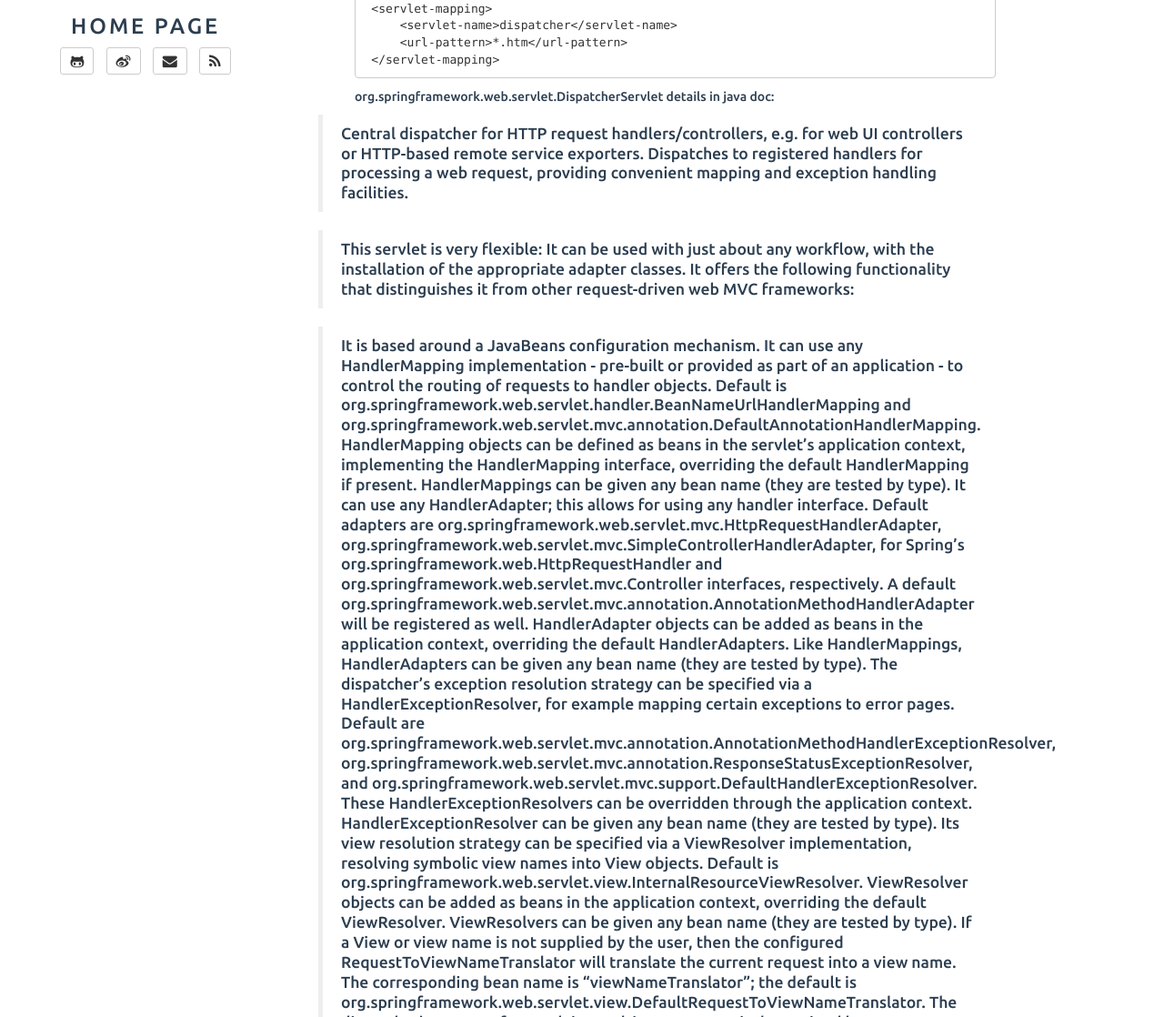
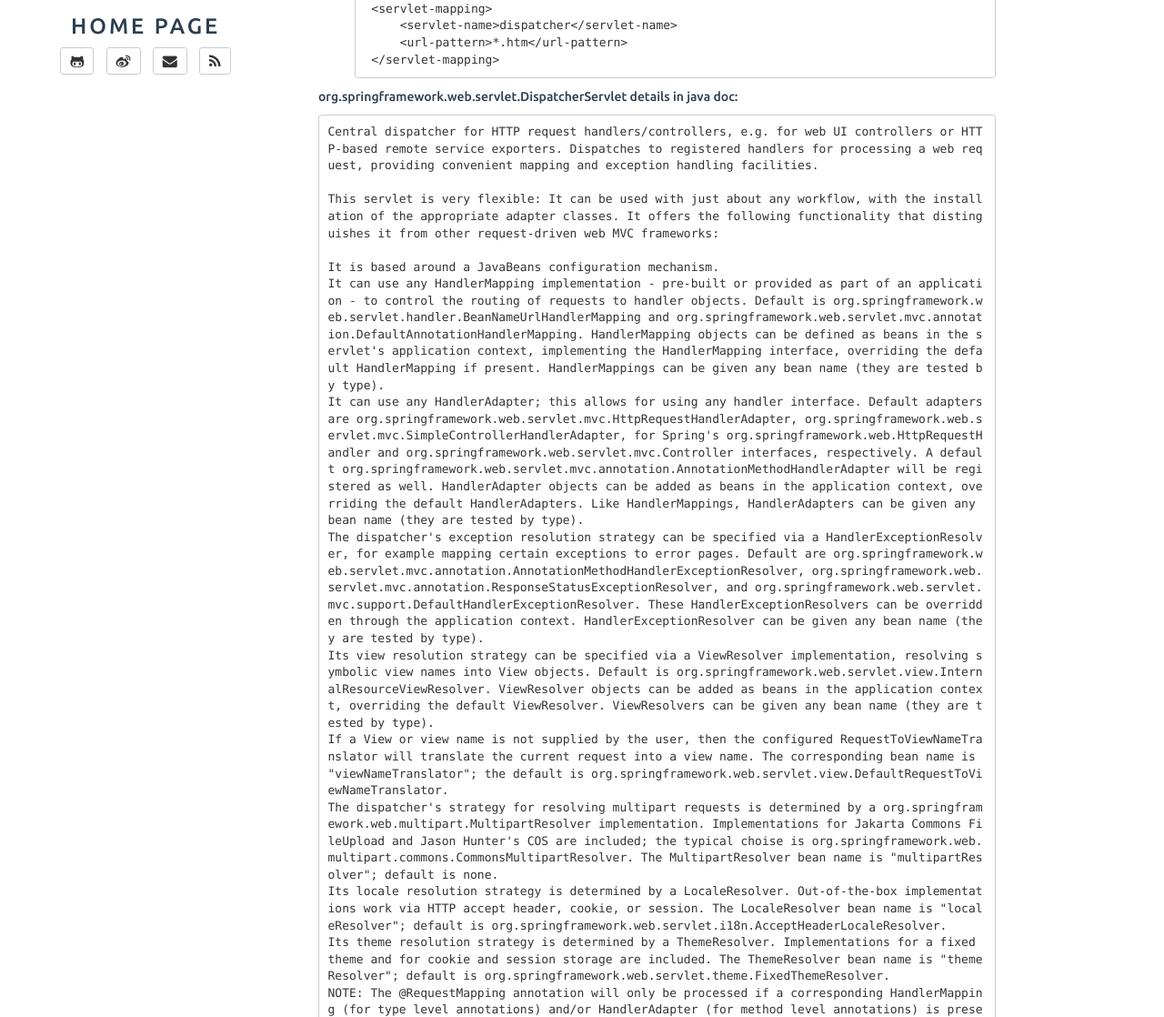
Before and after one commit to jane110511/jane110511.github.io, a Jekyll site: the page built from _posts/2014-02-26-spring3mvc.md, in a window 1280 px wide and 1400 px high, cut to the strip 282-1400 px from the top of the window. Shown: the whole strip at 91% size. Built offline with Jekyll 4.4.1, drawn with Linux system fonts in a browser that asks for light colours; Markdown is read by kramdown in place of the engine named in the settings; some of the changed lines change nothing that is shown; some of the changed text lies outside the part shown.

Commit message:
Update 2014-02-26-spring3mvc.md

````diff
--- a/_posts/2014-02-26-spring3mvc.md
+++ b/_posts/2014-02-26-spring3mvc.md
@@ -17,24 +17,27 @@ config it in web.xml:
 		<url-pattern>*.htm</url-pattern>
 	</servlet-mapping>
 ```
+
 org.springframework.web.servlet.DispatcherServlet details in java doc:
 
+```
+Central dispatcher for HTTP request handlers/controllers, e.g. for web UI controllers or HTTP-based remote service exporters. Dispatches to registered handlers for processing a web request, providing convenient mapping and exception handling facilities.
 
-> Central dispatcher for HTTP request handlers/controllers, e.g. for web UI controllers or HTTP-based remote service exporters. Dispatches to registered handlers for processing a web request, providing convenient mapping and exception handling facilities.
+This servlet is very flexible: It can be used with just about any workflow, with the installation of the appropriate adapter classes. It offers the following functionality that distinguishes it from other request-driven web MVC frameworks:
 
-> This servlet is very flexible: It can be used with just about any workflow, with the installation of the appropriate adapter classes. It offers the following functionality that distinguishes it from other request-driven web MVC frameworks:
+It is based around a JavaBeans configuration mechanism.
+It can use any HandlerMapping implementation - pre-built or provided as part of an application - to control the routing of requests to handler objects. Default is org.springframework.web.servlet.handler.BeanNameUrlHandlerMapping and org.springframework.web.servlet.mvc.annotation.DefaultAnnotationHandlerMapping. HandlerMapping objects can be defined as beans in the servlet's application context, implementing the HandlerMapping interface, overriding the default HandlerMapping if present. HandlerMappings can be given any bean name (they are tested by type).
+It can use any HandlerAdapter; this allows for using any handler interface. Default adapters are org.springframework.web.servlet.mvc.HttpRequestHandlerAdapter, org.springframework.web.servlet.mvc.SimpleControllerHandlerAdapter, for Spring's org.springframework.web.HttpRequestHandler and org.springframework.web.servlet.mvc.Controller interfaces, respectively. A default org.springframework.web.servlet.mvc.annotation.AnnotationMethodHandlerAdapter will be registered as well. HandlerAdapter objects can be added as beans in the application context, overriding the default HandlerAdapters. Like HandlerMappings, HandlerAdapters can be given any bean name (they are tested by type).
+The dispatcher's exception resolution strategy can be specified via a HandlerExceptionResolver, for example mapping certain exceptions to error pages. Default are org.springframework.web.servlet.mvc.annotation.AnnotationMethodHandlerExceptionResolver, org.springframework.web.servlet.mvc.annotation.ResponseStatusExceptionResolver, and org.springframework.web.servlet.mvc.support.DefaultHandlerExceptionResolver. These HandlerExceptionResolvers can be overridden through the application context. HandlerExceptionResolver can be given any bean name (they are tested by type).
+Its view resolution strategy can be specified via a ViewResolver implementation, resolving symbolic view names into View objects. Default is org.springframework.web.servlet.view.InternalResourceViewResolver. ViewResolver objects can be added as beans in the application context, overriding the default ViewResolver. ViewResolvers can be given any bean name (they are tested by type).
+If a View or view name is not supplied by the user, then the configured RequestToViewNameTranslator will translate the current request into a view name. The corresponding bean name is "viewNameTranslator"; the default is org.springframework.web.servlet.view.DefaultRequestToViewNameTranslator.
+The dispatcher's strategy for resolving multipart requests is determined by a org.springframework.web.multipart.MultipartResolver implementation. Implementations for Jakarta Commons FileUpload and Jason Hunter's COS are included; the typical choise is org.springframework.web.multipart.commons.CommonsMultipartResolver. The MultipartResolver bean name is "multipartResolver"; default is none.
+Its locale resolution strategy is determined by a LocaleResolver. Out-of-the-box implementations work via HTTP accept header, cookie, or session. The LocaleResolver bean name is "localeResolver"; default is org.springframework.web.servlet.i18n.AcceptHeaderLocaleResolver.
+Its theme resolution strategy is determined by a ThemeResolver. Implementations for a fixed theme and for cookie and session storage are included. The ThemeResolver bean name is "themeResolver"; default is org.springframework.web.servlet.theme.FixedThemeResolver.
+NOTE: The @RequestMapping annotation will only be processed if a corresponding HandlerMapping (for type level annotations) and/or HandlerAdapter (for method level annotations) is present in the dispatcher. This is the case by default. However, if you are defining custom HandlerMappings or HandlerAdapters, then you need to make sure that a corresponding custom DefaultAnnotationHandlerMapping and/or AnnotationMethodHandlerAdapter is defined as well - provided that you intend to use @RequestMapping.
 
-> It is based around a JavaBeans configuration mechanism.
-> It can use any HandlerMapping implementation - pre-built or provided as part of an application - to control the routing of requests to handler objects. Default is org.springframework.web.servlet.handler.BeanNameUrlHandlerMapping and org.springframework.web.servlet.mvc.annotation.DefaultAnnotationHandlerMapping. HandlerMapping objects can be defined as beans in the servlet's application context, implementing the HandlerMapping interface, overriding the default HandlerMapping if present. HandlerMappings can be given any bean name (they are tested by type).
-> It can use any HandlerAdapter; this allows for using any handler interface. Default adapters are org.springframework.web.servlet.mvc.HttpRequestHandlerAdapter, org.springframework.web.servlet.mvc.SimpleControllerHandlerAdapter, for Spring's org.springframework.web.HttpRequestHandler and org.springframework.web.servlet.mvc.Controller interfaces, respectively. A default org.springframework.web.servlet.mvc.annotation.AnnotationMethodHandlerAdapter will be registered as well. HandlerAdapter objects can be added as beans in the application context, overriding the default HandlerAdapters. Like HandlerMappings, HandlerAdapters can be given any bean name (they are tested by type).
-> The dispatcher's exception resolution strategy can be specified via a HandlerExceptionResolver, for example mapping certain exceptions to error pages. Default are org.springframework.web.servlet.mvc.annotation.AnnotationMethodHandlerExceptionResolver, org.springframework.web.servlet.mvc.annotation.ResponseStatusExceptionResolver, and org.springframework.web.servlet.mvc.support.DefaultHandlerExceptionResolver. These HandlerExceptionResolvers can be overridden through the application context. HandlerExceptionResolver can be given any bean name (they are tested by type).
-> Its view resolution strategy can be specified via a ViewResolver implementation, resolving symbolic view names into View objects. Default is org.springframework.web.servlet.view.InternalResourceViewResolver. ViewResolver objects can be added as beans in the application context, overriding the default ViewResolver. ViewResolvers can be given any bean name (they are tested by type).
-> If a View or view name is not supplied by the user, then the configured RequestToViewNameTranslator will translate the current request into a view name. The corresponding bean name is "viewNameTranslator"; the default is org.springframework.web.servlet.view.DefaultRequestToViewNameTranslator.
-> The dispatcher's strategy for resolving multipart requests is determined by a org.springframework.web.multipart.MultipartResolver implementation. Implementations for Jakarta Commons FileUpload and Jason Hunter's COS are included; the typical choise is org.springframework.web.multipart.commons.CommonsMultipartResolver. The MultipartResolver bean name is "multipartResolver"; default is none.
-> Its locale resolution strategy is determined by a LocaleResolver. Out-of-the-box implementations work via HTTP accept header, cookie, or session. The LocaleResolver bean name is "localeResolver"; default is org.springframework.web.servlet.i18n.AcceptHeaderLocaleResolver.
-> Its theme resolution strategy is determined by a ThemeResolver. Implementations for a fixed theme and for cookie and session storage are included. The ThemeResolver bean name is "themeResolver"; default is org.springframework.web.servlet.theme.FixedThemeResolver.
-> NOTE: The @RequestMapping annotation will only be processed if a corresponding HandlerMapping (for type level annotations) and/or HandlerAdapter (for method level annotations) is present in the dispatcher. This is the case by default. However, if you are defining custom HandlerMappings or HandlerAdapters, then you need to make sure that a corresponding custom DefaultAnnotationHandlerMapping and/or AnnotationMethodHandlerAdapter is defined as well - provided that you intend to use @RequestMapping.
+A web application can define any number of DispatcherServlets. Each servlet will operate in its own namespace, loading its own application context with mappings, handlers, etc. Only the root application context as loaded by org.springframework.web.context.ContextLoaderListener, if any, will be shared.
 
-> A web application can define any number of DispatcherServlets. Each servlet will operate in its own namespace, loading its own application context with mappings, handlers, etc. Only the root application context as loaded by org.springframework.web.context.ContextLoaderListener, if any, will be shared.
+As of Spring 3.1, DispatcherServlet may now be injected with a web application context, rather than creating its own internally. This is useful in Servlet 3.0+ environments, which support programmatic registration of servlet instances. See DispatcherServlet(WebApplicationContext) Javadoc for details.
 
-> As of Spring 3.1, DispatcherServlet may now be injected with a web application context, rather than creating its own internally. This is useful in Servlet 3.0+ environments, which support programmatic registration of servlet instances. See DispatcherServlet(WebApplicationContext) Javadoc for details.
+```
````
